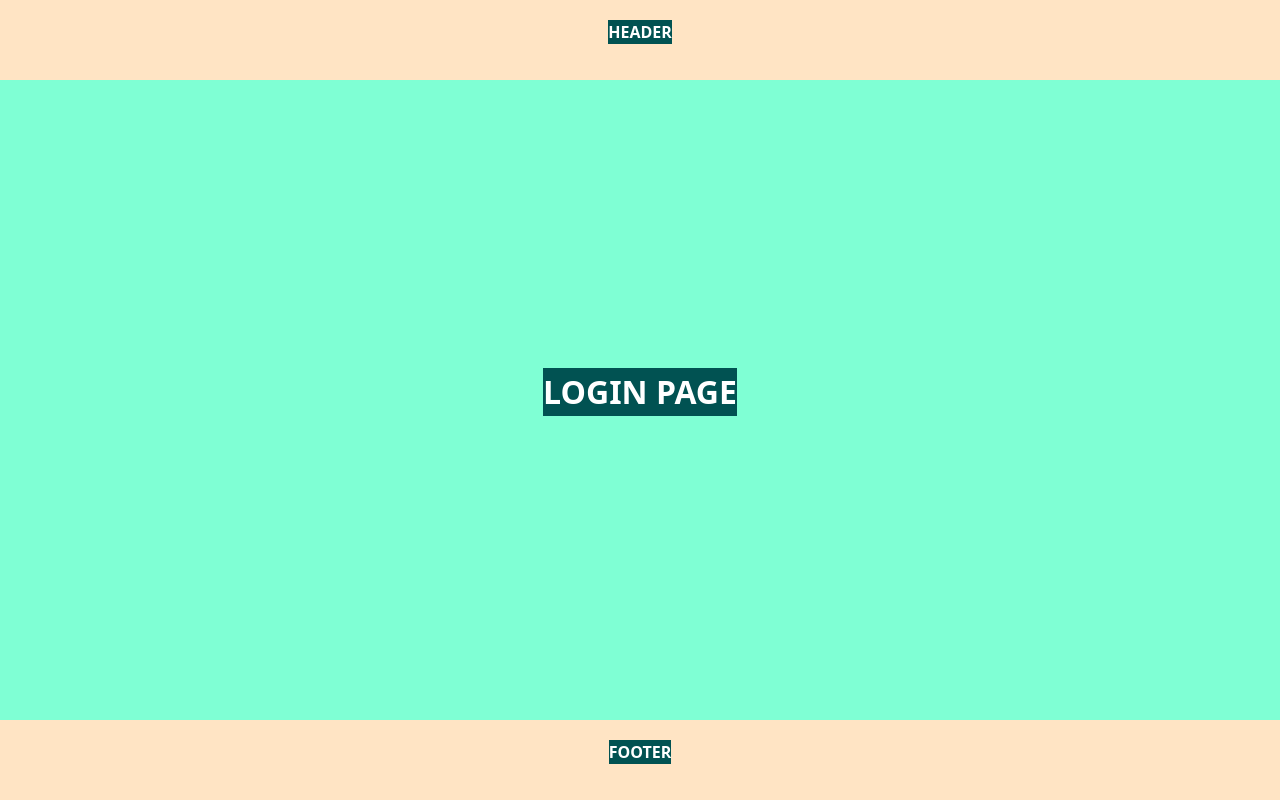
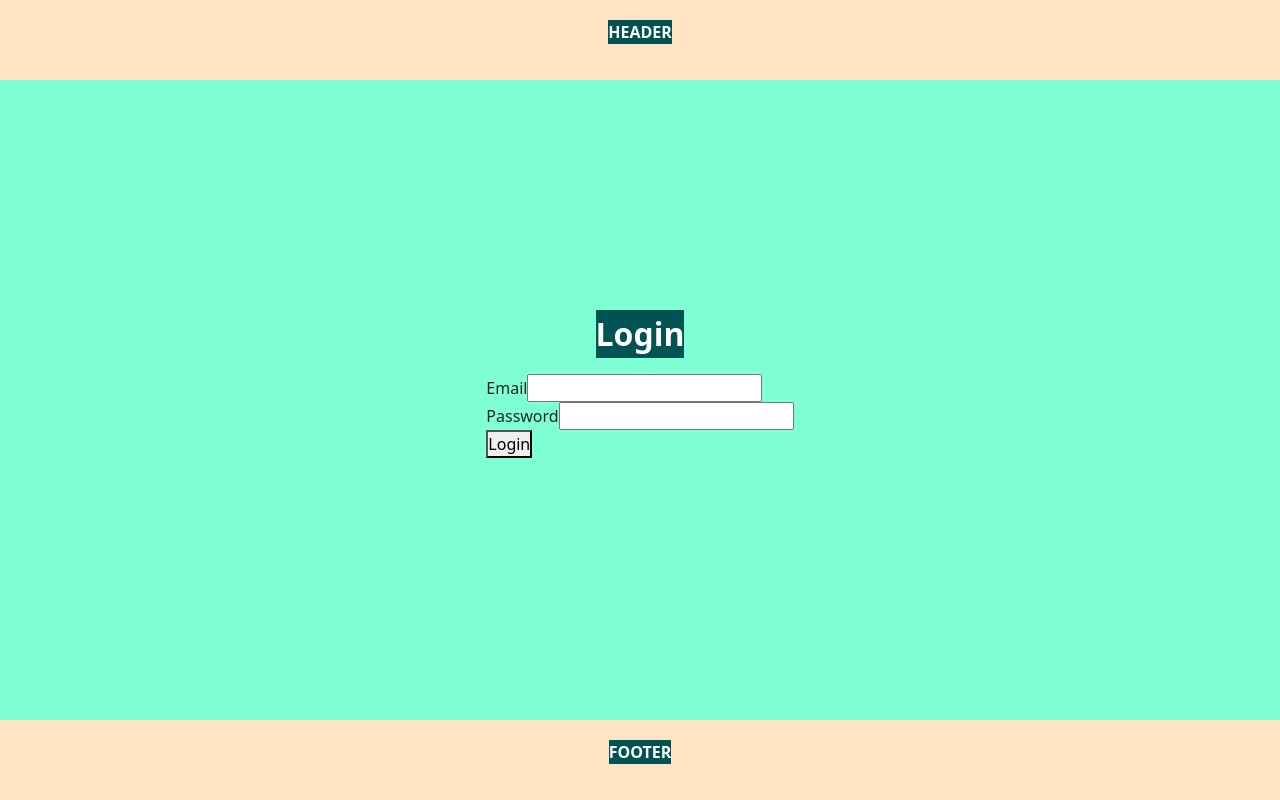
Before and after one commit to AntonioML-sc/Interview-platform-frontend, a React (Vite) app: page /login in a window 1280 px wide. Built offline with nearby package versions, Linux system fonts and the light colour scheme.

Commit message:
Feat(login): add hook and form to login container

```diff
--- a/src/containers/User/Login/Login.jsx
+++ b/src/containers/User/Login/Login.jsx
@@ -1,12 +1,66 @@
 
+import { useState } from "react"
+import { useSelector, useDispatch } from "react-redux"
+import { useNavigate } from "react-router-dom"
+import { loginUser, userData } from "../userSlice"
 import "./Login.scss"
 
-const Login = (props) => {
+const Login = () => {
+   const [credentials, setCredentials] = useState({
+      email: '',
+      password: ''
+   })
+   const [msgError, setMsgError] = useState("")
+   const userInfo = useSelector(userData)
+   const dispatch = useDispatch()
+   const navigate = useNavigate()
+
+   // handler to update hook with info from form fields
+   const handleInput = (event) => {
+      setCredentials({
+         ...credentials,
+         [event.target.name]: event.target.value
+      })
+   }
+
+   // test if the info stored in hook is correct and login user in that case
+   const userLogin = (event) => {
+      event.preventDefault()
+
+      setMsgError('')
+
+      dispatch(loginUser({
+         email: credentials.email,
+         password: credentials.password
+      }))
+
+      setTimeout(() => {
+         navigate("/")
+      }, 1000)
+   }
 
    return (
       <div id="Login">
          <div className="mainBox">
-                <p>LOGIN PAGE</p>
+            <p>Login</p>
+            <form onSubmit={userLogin}>
+               <div className="loginItem">
+                  <label className="loginLabel">Email</label>
+                  <input className="loginInput" onChange={handleInput} type="text" name="email" />
+               </div>
+
+               <div className="loginItem">
+                  <label className="loginLabel">Password</label>
+                  <input className="loginInput" onChange={handleInput} type="password" name="password" />
+               </div>
+
+               <div className="loginItem">
+                  <button className="loginSubmit" type="submit">Login</button>
+               </div>
+            </form>
+
+            <p className="errorMessage">{msgError}</p>
+            <p className="errorMessage">{userInfo.isError ? userInfo.errorMessage : userInfo.successMessage}</p>
          </div>
       </div>
    )
--- a/src/containers/User/Login/Login.scss
+++ b/src/containers/User/Login/Login.scss
@@ -8,6 +8,7 @@
         height: 100%;
         background-color: aquamarine;
         display: flex;
+        flex-direction: column;
         align-items: center;
         justify-content: center;
 
--- a/src/containers/User/userSlice.js
+++ b/src/containers/User/userSlice.js
@@ -1,6 +1,7 @@
 
 import { createSlice } from '@reduxjs/toolkit';
 import axios from 'axios';
+import jwt from 'jwt-decode';
 
 export const userSlice = createSlice({
     name: 'user',
```
Lines whose indentation alone changed are shown as unchanged.
